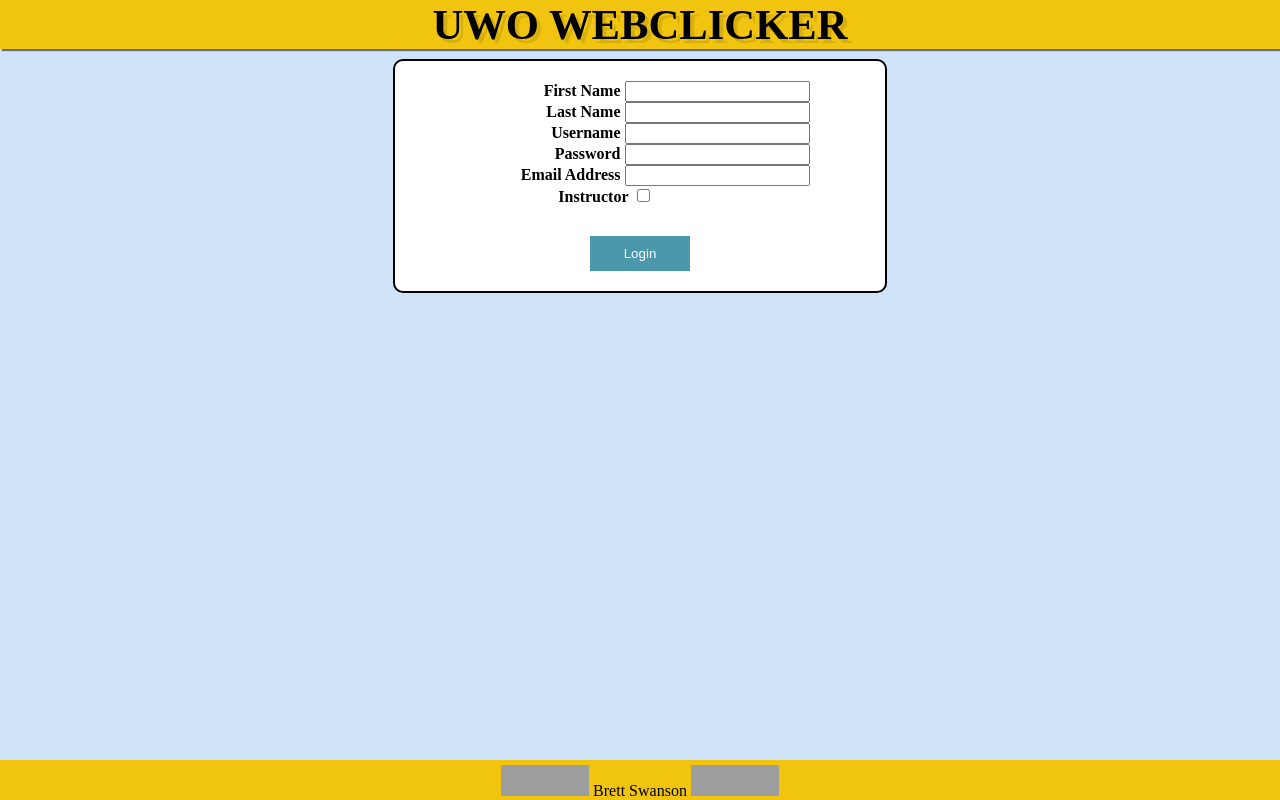
After one commit to BrettSwanson/PIndiv3, a PHP site: page /login.html in a window 1280 px wide. The commit adds this page. Run offline with PHP 8.4, Linux system fonts and the light colour scheme; grey boxes are pictures that could not be loaded.

Commit message:
re-organized in to folders

```diff
--- /dev/null
+++ b/login.html
@@ -0,0 +1,47 @@
+<!DOCTYPE html>
+<html>
+  <head>
+    <meta charset="utf-8" />
+    <title>Lab5</title>
+    <link rel="stylesheet" type="text/css" href="styles.css" />
+  </head>
+  <body>
+    <h1>UWO Webclicker</h1>
+<form action="login.php" method="post">
+  <div>
+    <label for="firstBox">First Name</label>
+    <input type="text" id="firstBox"  name="firstName" required />
+  </div>
+  <div>
+    <label for="lastBox">Last Name</label>
+    <input type="text" id="lastBox" name="lastName" required />
+  </div>
+    <label for="userBox">Username</label>
+    <input type="text" id="userBox" name="username" required
+    maxlength="7" />
+  </div>
+    <label for="passBox">Password</label>
+    <input type="password" id="passBox" name="password" required />
+  <div>
+    <label for="email">Email Address</label>
+    <input type="email" id="emailBox" name="email" required />
+  </div>
+  <div>
+    <label for="idBox">Instructor</label>
+    <input type="checkbox" id="instructorCheck" name="insCheck"  />
+  </div>
+  <div>
+    <input type="submit" value="Login" />
+  </div>
+</form>
+<div id="footer">
+ <a class="footerLink" href="https://jigsaw.w3.org/css-validator/check/referer"><img
+     src="http://www.w3.org/Icons/valid-css.png"
+     alt="Valid HTML!" height="31" width="88" /></a>
+  <p id="footerName"> Brett Swanson</p>
+ <a class="footerLink" href="https://validator.w3.org/check?uri=referer"><img
+     src="http://www.w3.org/Icons/valid-html401.png"
+     alt="Valid HTML!" height="31" width="88" /></a>
+</div>
+</body>
+</html>
--- a/Q5.php
+++ b/student/Q5.php
@@ -1,5 +1,5 @@
 <?php
-  require('header.html');
+  require("header.html");
   require("nav.html");
 ?>
     <p>Say you keep your PHP functions in a file called "functions.php".
--- a/header.html
+++ b/student/header.html
@@ -3,7 +3,7 @@
   <head>
     <meta charset="utf-8" />
     <title>Lab5</title>
-    <link rel="stylesheet" type="text/css" href="styles.css" />
+    <link rel="stylesheet" type="text/css" href="../styles.css" />
   </head>
   <body>
     <h1>UWO Webclicker</h1>
--- a/nav.html
+++ b/student/nav.html
@@ -3,6 +3,6 @@
     <a href="welcome.php">Home</a>
     <a href="review.php">Review</a>
     <a href="account.php">Account Settings</a>
-    <a href="login.php">Log Out</a>
+    <a href="../login.html">Log Out</a>
   </div>
 </nav>
```
Also changed, not shown: login.php (+19 -31 lines), instructor/welcome.php (added), student/account.php (renamed from account.php), student/footer.html (renamed from footer.html), student/review.php (renamed from review.php), student/welcome.php (renamed from welcome.php).
